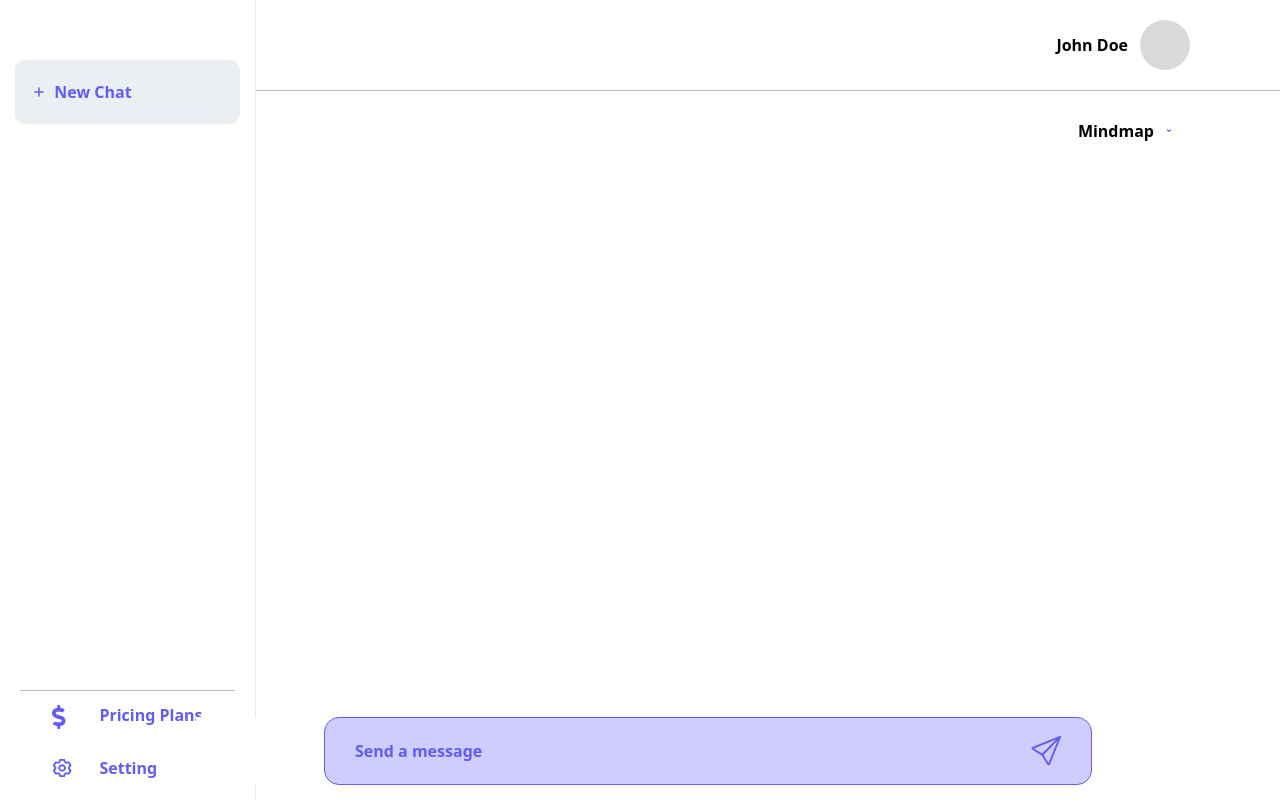
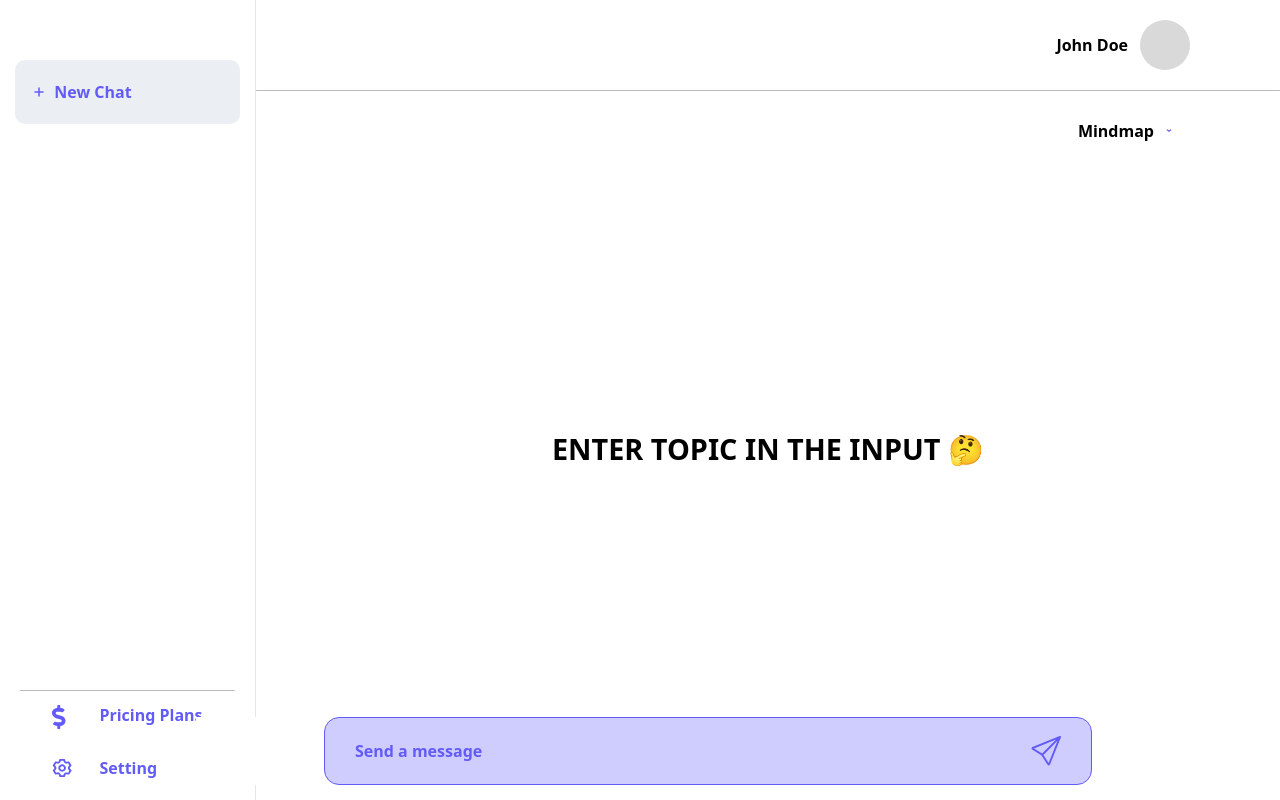
Before and after one commit to MuhammadArslanKhan96/trailochat, a Next.js app: page /chart in a window 1280 px wide. Built offline with nearby package versions, Linux system fonts and the light colour scheme.

Commit message:
fix: topic's ui

```diff
--- a/pages/chart.js
+++ b/pages/chart.js
@@ -1,16 +1,16 @@
 import Image from "next/image";
 import React, { useState } from 'react';
-import { sampleString } from "@/data/data";
 import Header from './Header';
 import Search from './Search';
 import Side from './Side';
 import Mindmap from "./components/Mindmap";
 const Chart = () => {
-    const [data, setData] = useState(sampleString || '')
+    const [data, setData] = useState('')
     const [open, setOpen] = useState(false);
     const [load, setLoad] = useState(false)
     const [topic, setTopic] = useState('');
     const handleClick = async () => {
+        setLoad(true)
         const res = await fetch(`/api/get-topic?topic=${topic}`);
         const data = (await res.json());
         const string = data.children.map((item) => {
@@ -36,7 +36,7 @@ const Chart = () => {
         })
         console.log(string.toString().replace(',', ''), data.children)
         setData(string.toString().replace(',', ''))
-        setLoad(true)
+        setLoad(false)
     }
 
     return (
@@ -121,7 +121,21 @@ const Chart = () => {
                             </div> */}
 
                     </div>
-                    <Mindmap data={data} topic={topic} load={load} setLoad={setLoad} />
+                    {
+                        data ?
+                            <Mindmap data={data} topic={topic} />
+                            : <div
+                                style={{
+                                    width: "100%",
+                                    height: "70%",
+                                    display: 'flex',
+                                    alignItems: 'center',
+                                    justifyContent: 'center',
+                                    fontSize: '2.4rem',
+                                    fontWeight: 'bold',
+                                    textTransform: 'uppercase'
+                                }}>{!load && !data ? 'Enter Topic In the Input 🤔' : 'Loading...'}</div>
+                    }
                     <div className='bg-white fixed bottom-[15px] w-[80%]  right-20 z-10'>
                         <Search topic={topic} load={load} setTopic={setTopic} handleClick={handleClick} />
                     </div>
--- a/pages/components/Mindmap.jsx
+++ b/pages/components/Mindmap.jsx
@@ -23,29 +23,24 @@ const options = {
     hide_scrollbars_when_draggable: true,
   },
 };
-export default function Mindmap({ topic, load, data, setLoad }) {
-  console.log("");
+export default function Mindmap({ topic, data }) {
   const jm = useRef();
-  console.log("");
   useEffect(() => {
-    console.log(load);
-    if (load) {
-      jm.current = null;
-      jm.current = new jsmind(options);
-      jm.current.show({
-        ...mind,
-        data: parse(data, topic),
-      });
-      setLoad(false);
-    }
+    jm.current = new jsmind(options);
+    jm.current.show({
+      ...mind,
+      data: parse(data, topic),
+    });
+
+    console.log(jm.current);
+
     // eslint-disable-next-line
-  }, [load]);
+  }, []);
 
   return (
     <>
       <div
         id="jsmind_container"
-        className="jsmind_container"
         style={{
           width: "100%",
           height: "100%",
```
